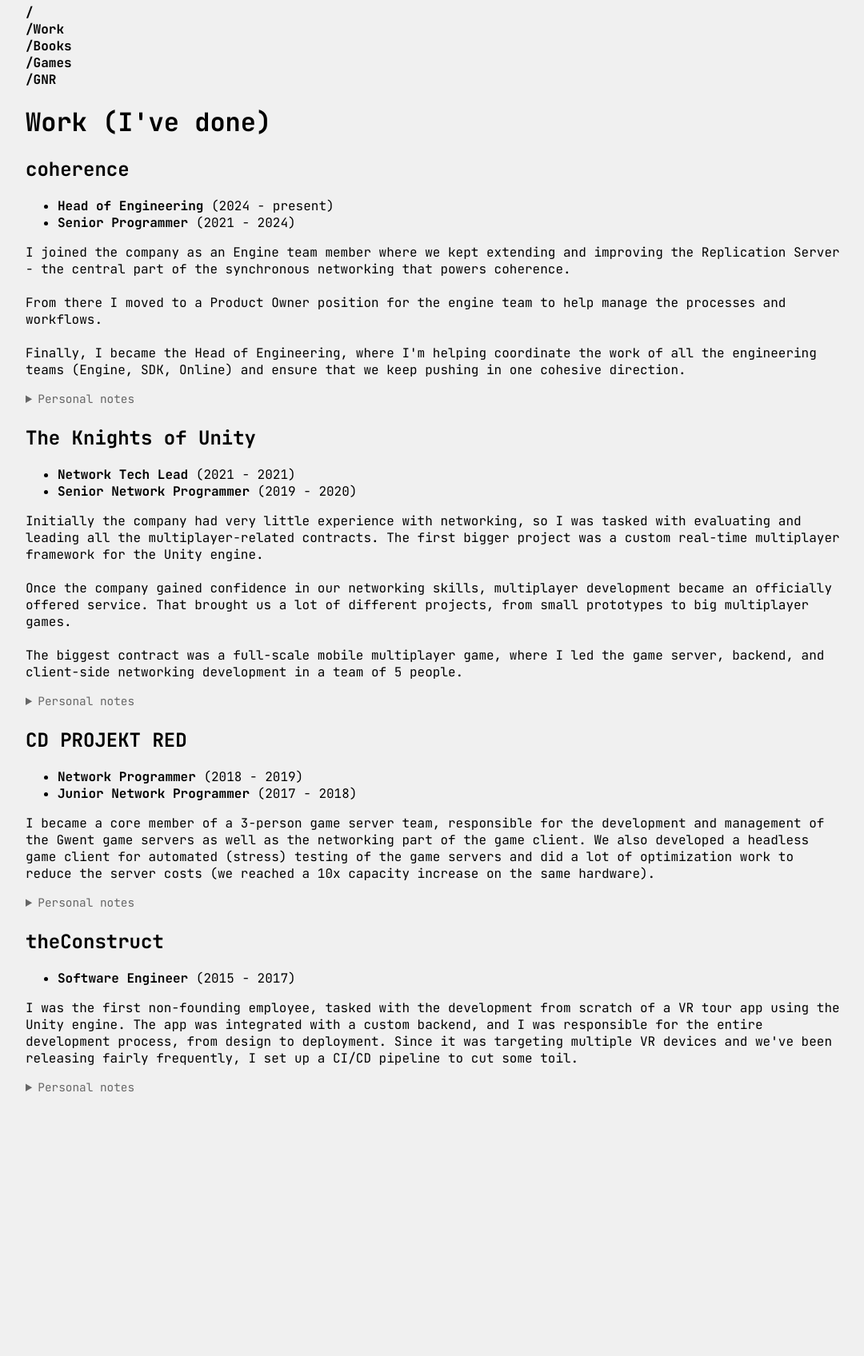
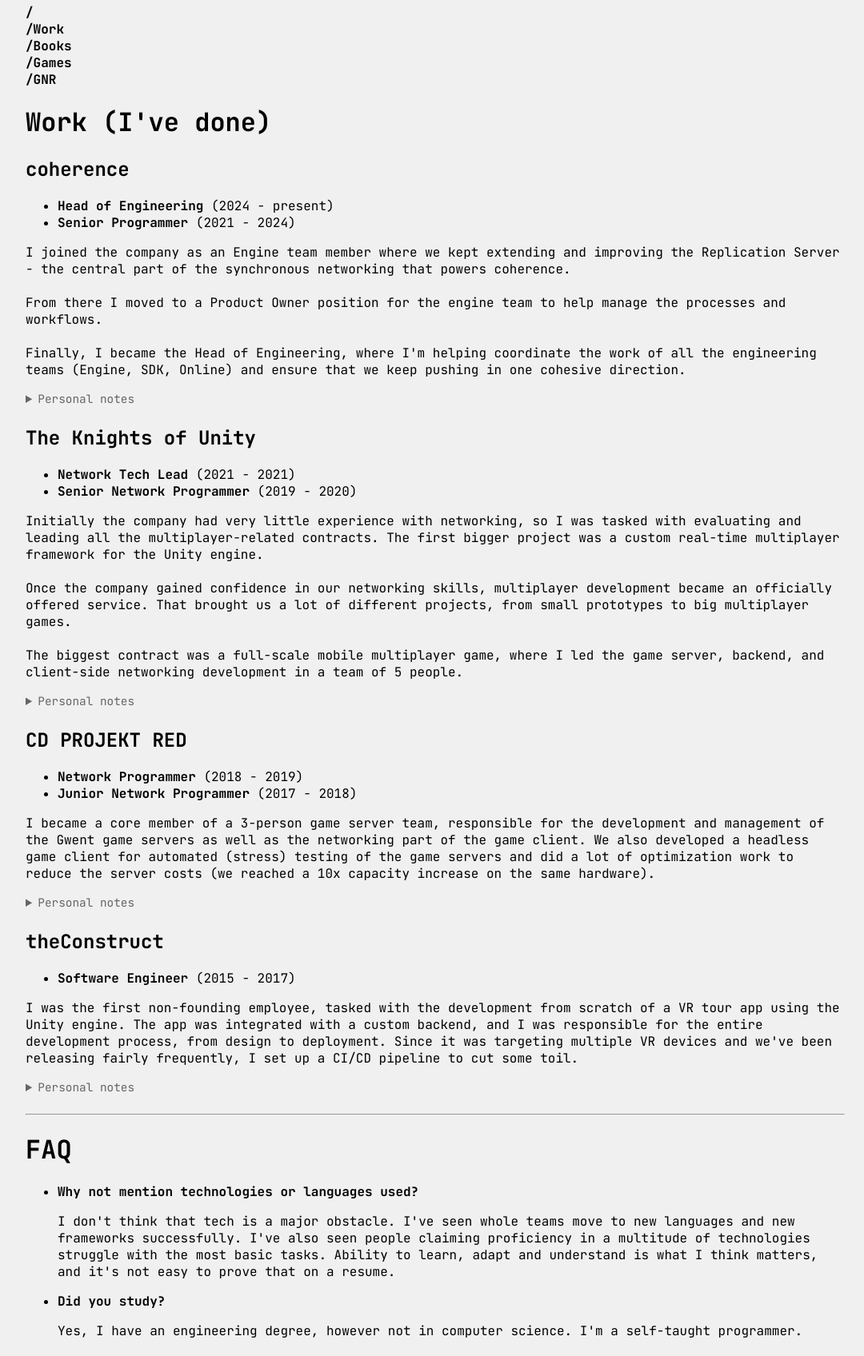
Before and after one commit to radwan92/radwan92.github.io, a Jekyll site: the page built from work.html, in a window 1280 px wide. Shown: the whole page at 80% size, without its empty margins (96-1176 px from the left). Built offline with Jekyll 4.4.1, drawn with Linux system fonts in a browser that asks for light colours; before the commit the page ends 1398 px from its top, so only the background shows below that.

Commit message:
feat: work faq

```diff
--- a/work.html
+++ b/work.html
@@ -20,3 +20,17 @@
     </details>
   {% endif %}
 {% endfor %}
+
+<hr>
+
+<h1>FAQ</h1>
+<ul>
+  <li>
+    <strong>Why not mention technologies or languages used?</strong>
+    <p>I don't think that tech is a major obstacle. I've seen whole teams move to new languages and new frameworks successfully. I've also seen people claiming proficiency in a multitude of technologies struggle with the most basic tasks. Ability to learn, adapt and understand is what I think matters, and it's not easy to prove that on a resume.</p>
+  </li>
+  <li>
+    <strong>Did you study?</strong>
+    <p>Yes, I have an engineering degree, however not in computer science. I'm a self-taught programmer.
+  </li>
+</ul>
```
